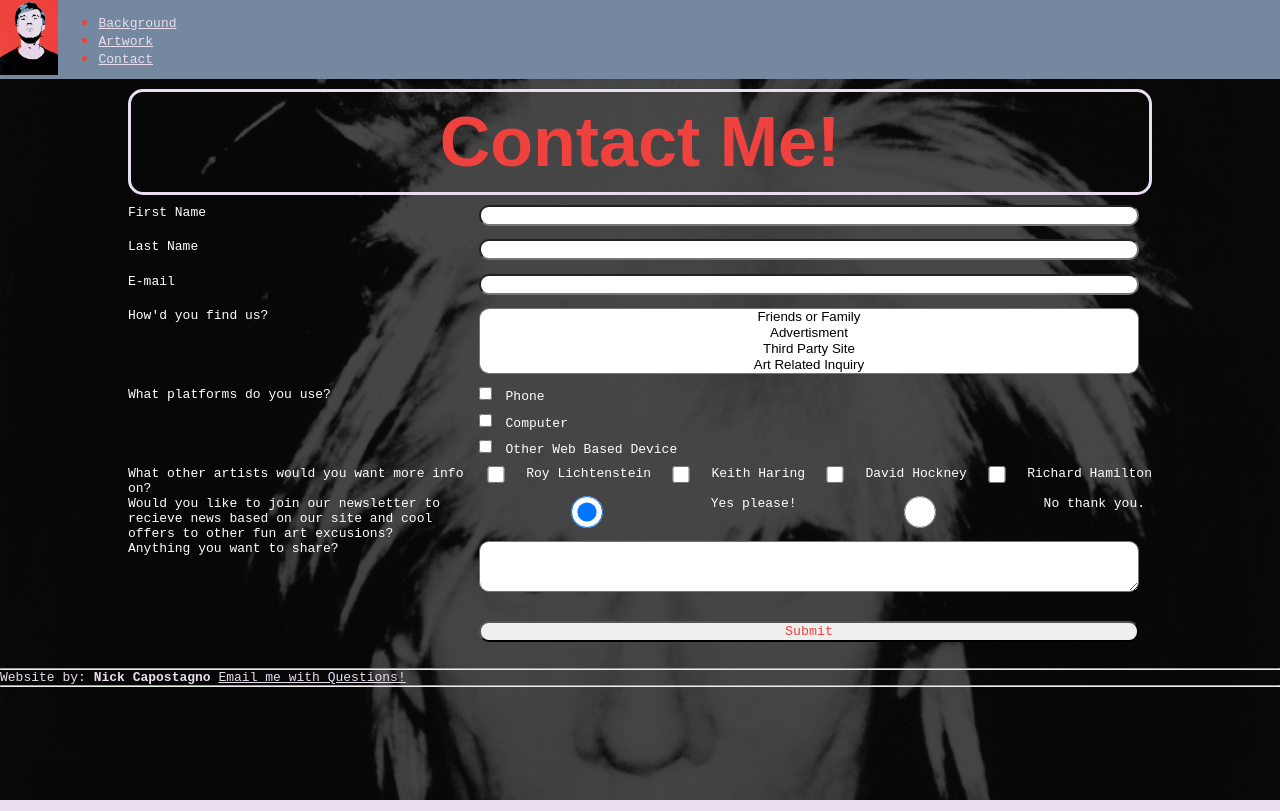
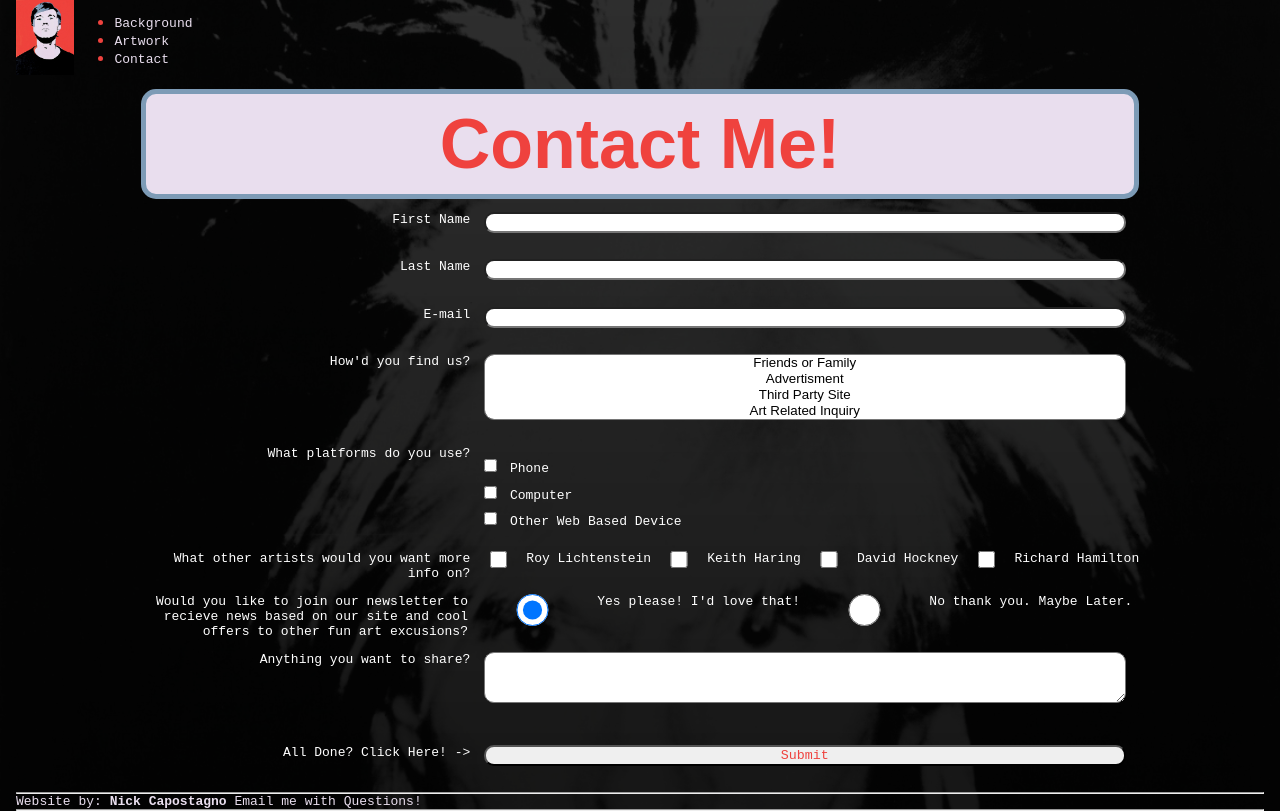
Before and after one commit to nickcap123/assignment5, a plain HTML site: page contact.html in a window 1280 px wide. Drawn offline with Linux system fonts and the light colour scheme.

Commit message:
minor chnages

```diff
--- a/contact.html
+++ b/contact.html
@@ -70,8 +70,8 @@
             </div>
             <div class="radio-buttons">
                 <label>Would you like to join our newsletter to recieve news based on our site and cool offers to other fun art excusions?</label>
-                <input type="radio" name="newsletter" value="Yes" checked>Yes please!
-                <input type="radio" name="newsletter" value="No">No thank you.
+                <input type="radio" name="newsletter" value="Yes" checked>Yes please! I'd love that!
+                <input type="radio" name="newsletter" value="No">No thank you. Maybe Later.
             </div>
             <div>
                 <label for="comments">Anything you want to share?</label>
@@ -84,7 +84,7 @@
 
 
             <div>
-                <label></label>
+                <label>All Done? Click Here! -></label>
                 <input type="submit" value="Submit">
             </div>
 
--- a/resources/css/styles.css
+++ b/resources/css/styles.css
@@ -11,20 +11,22 @@ html {
 }
 
 body {
-    background-image: linear-gradient(rgba(0, 0, 0, 0.7), rgba(0, 0, 0, 0.7)), url(img/WhiteHair.jpg);
+    background-image: linear-gradient(rgba(0, 0, 0, 0.8), rgba(0, 0, 0, 0.9)), url(img/WhiteHair.jpg);
     background-size: cover;
     background-position: center;
     min-height: 100;
     display: flex;
     flex-direction: column;
     background-color: #E9DEEE;
+    margin-left: 1em;
+    margin-right: 1em
 
 }
 
 .main-text {
     padding: 3em;
     display: flex;
-    flex-direction: co lumn;
+    flex-direction: column;
     flex: 5;
 }
 
@@ -58,7 +60,7 @@ h3 {
 h1 {
     font-family: sans-serif;
     color: #EF423E;
-    border: 3px solid #E9DEEE;
+    border: 5px solid #7d9bb6;
     padding: 10px 10px 10px 10px;
     margin-left: auto;
     margin-right: auto;
@@ -67,7 +69,8 @@ h1 {
     border-radius: 15px;
     width: 80%;
     text-align: center;
-    font-size: 70px
+    font-size: 70px;
+    background-color: #E9DEEE
 }
 
 #content {
@@ -95,7 +98,7 @@ ul {
 header {
     display: flex;
     align-items: center;
-    background-color: #7488A0;
+/*    background-color: #7488A0;*/
     flex-direction: row;
 }
 
@@ -110,28 +113,23 @@ header nav {
     form div,
         {
         flex-direction: column;
+align-content: center;
     }
 }
 
 form {
-/*    display: flex;*/
+
     margin-bottom: 1em;
     width: 80%;
-/*    flex-direction: column;*/
-/*    flex-basis: 50%;*/
-/*    text-align: center;*/
     margin-left: auto;
     margin-right: auto;
-
     font-family: monospace;
-/*    align-items: center;*/
-
-
 }
 
 .checkboxes {
     display: flex;
 /*    flex-direction: column;*/
+/*    margin-top: 1em*/
 
 }
 
@@ -143,8 +141,18 @@ form {
 form div {
     display: flex;
     flex: 1;
+    margin-top: 1em;
+
 
 }
+form div input {
+    color: #EF423E;
+}
+
+form div textarea {
+    color: #EF423E
+}
+
 
 div .checkboxes {
     flex-direction: column;
@@ -157,6 +165,7 @@ div .checkboxes {
 
 form label {
     flex-basis: 33%;
+    text-align: right;
 }
 
 form input,
@@ -194,3 +203,12 @@ form input[type=submit] {
     margin-left: auto;
         margin-right:auto;
 }
+
+a:hover {
+    color: #EF423E
+}
+
+a {
+transition: background-color .3s, color .3s;
+text-decoration: none;
+}
```
